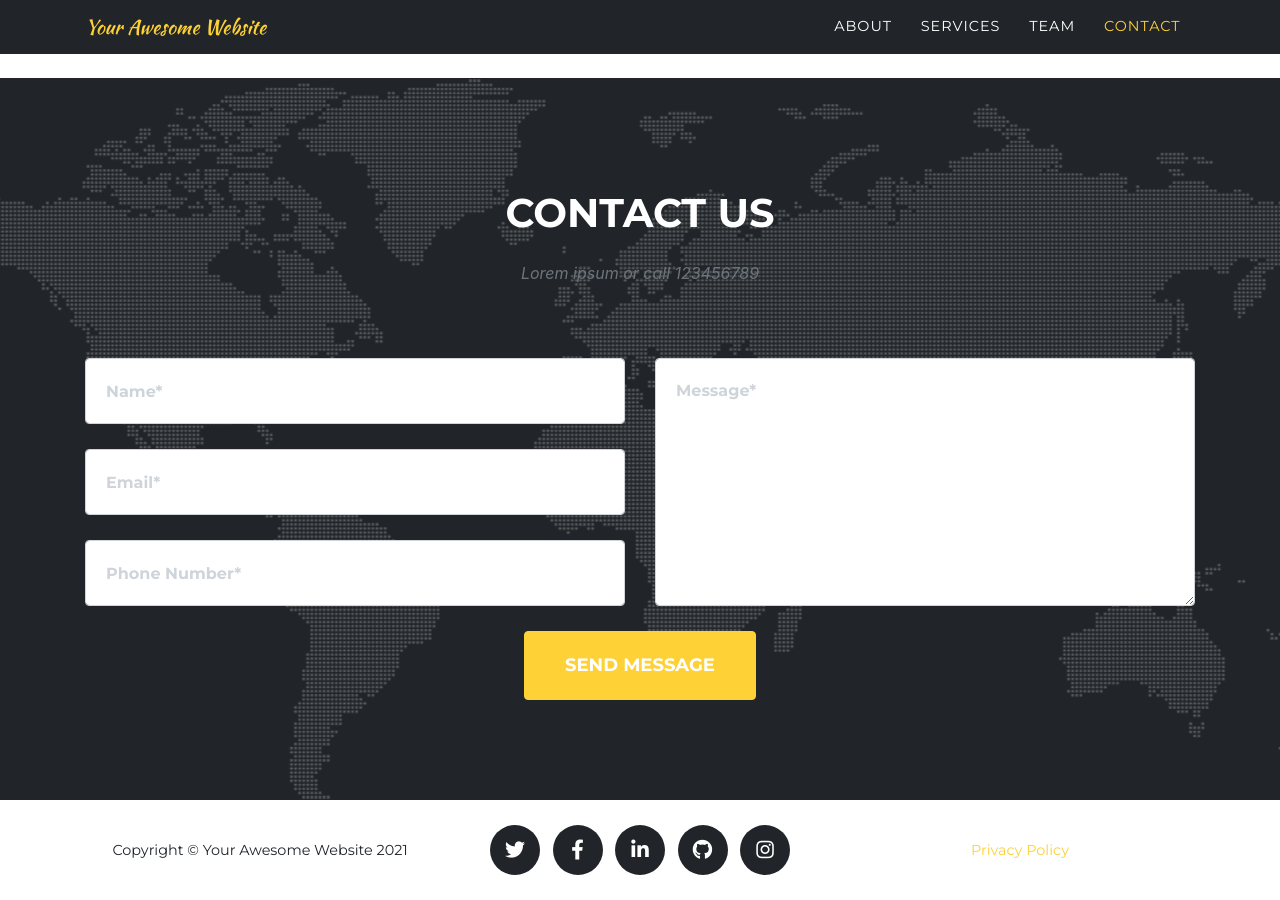
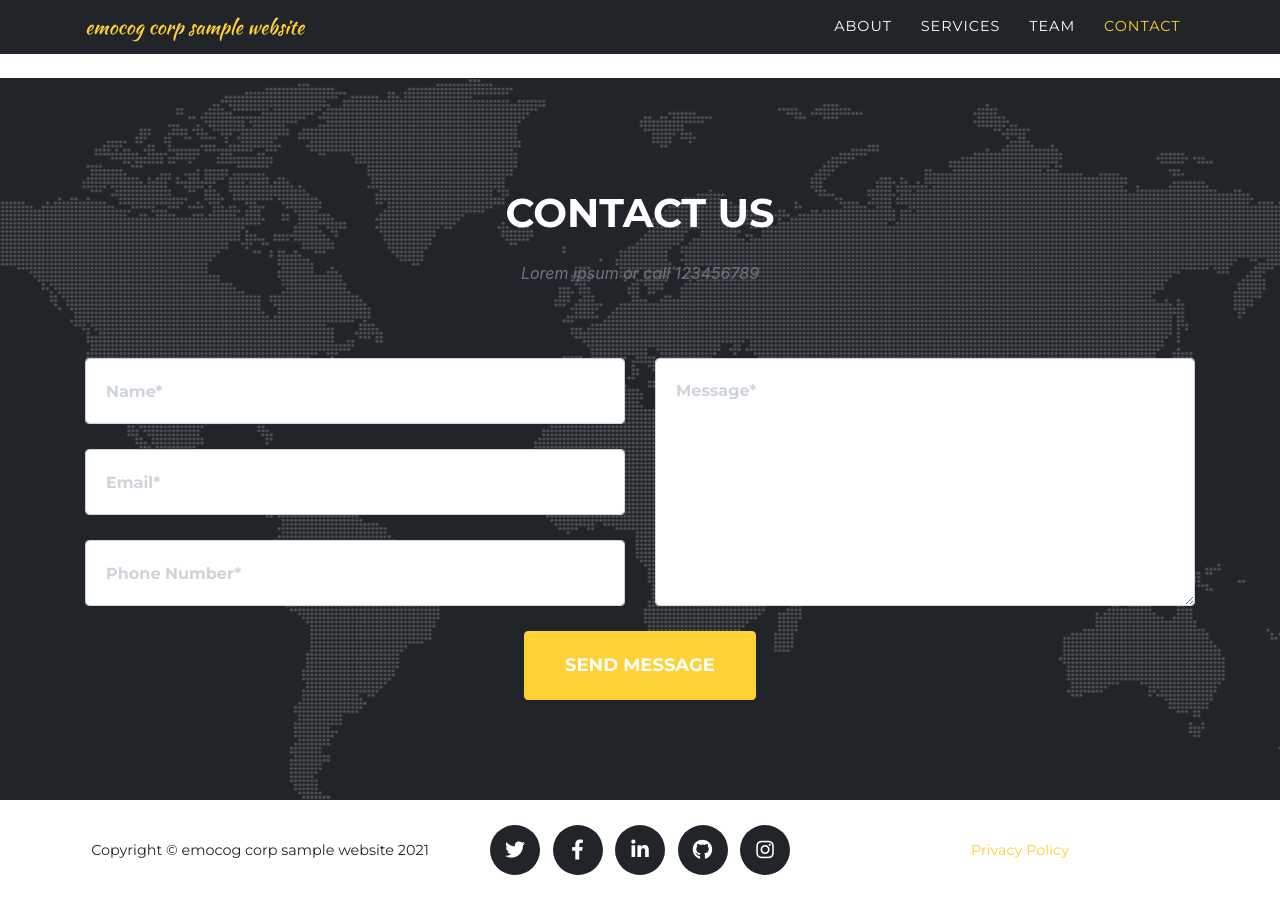
Before and after one commit to emocog/emocog.github.io, a Jekyll site: the page built from index.md, in a window 1280 px wide and 900 px high, scrolled down 5261 px. Built offline with Jekyll 4.4.1, drawn with Linux system fonts in a browser that asks for light colours; some web fonts are replaced.

Commit message:
config update

```diff
--- a/_config.yml
+++ b/_config.yml
@@ -16,10 +16,10 @@
 url    : "" # the base hostname & protocol for your site, e.g. http://example.com
 baseurl: "" # the subpath of your site, e.g. /blog
 
-title      : Your Awesome Website
-email      : your-email@example.com #this is also the email contact forms will go to
-description: "Site description"
-author     : Your Name
+title      : emocog corp sample website
+email      : ellie@emocog.com #this is also the email contact forms will go to
+description: "Bio-Digital Healthcare Platform description sample"
+author     : Eunsun Nou
 # logo:     #optional, defaults to site title
   # path: assets\img\clients\creative-market.jpg
   # height: 60 #height in px, defaults to 52px
```
